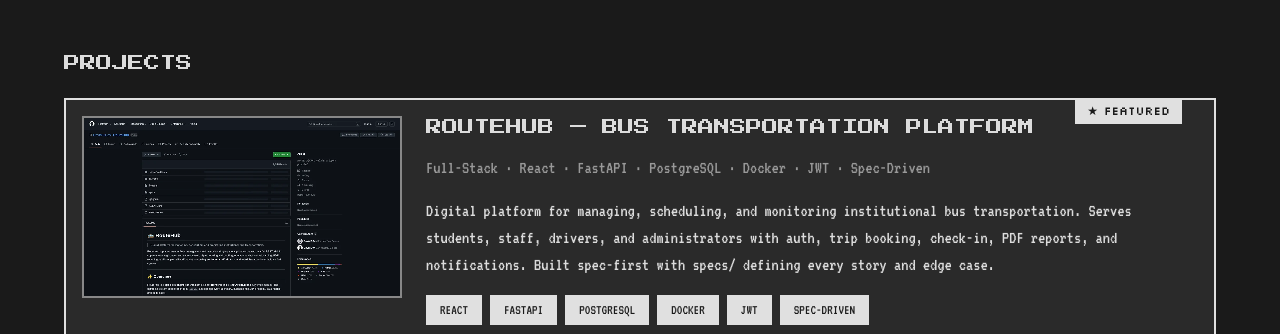
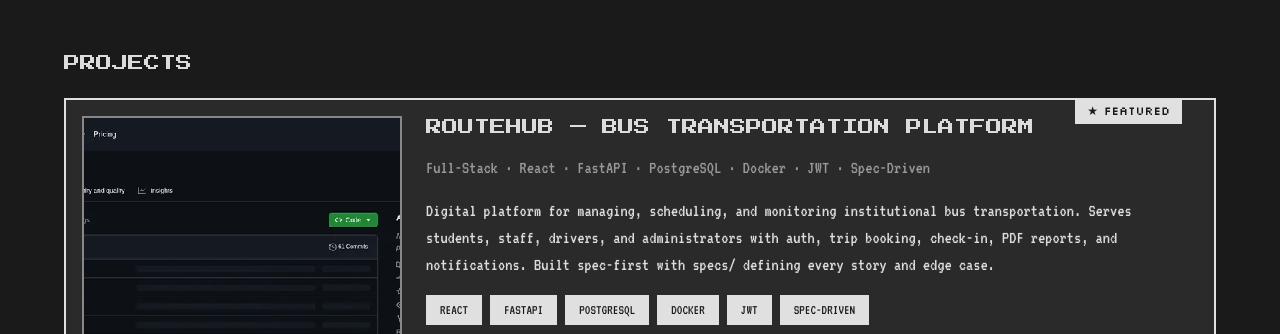
Before and after one commit to DaviMGDev/davimgdev.github.io, a plain HTML site: page index.html in a window 1280 px wide. Shown: the part 1670-2004 px from the top of the page. Drawn offline with Linux system fonts and the light colour scheme.

Commit message:
fix(ui): make project thumbnails stretch to card height
Use align-self: stretch + object-fit: cover so screenshots
fill the full height of their card side-by-side.

```diff
--- a/index.html
+++ b/index.html
@@ -702,13 +702,13 @@
     .card-thumb {
       display: block;
       width: 320px;
-      height: auto;
       flex-shrink: 0;
+      align-self: stretch;
+      object-fit: cover;
       border: 2px solid var(--color-secondary);
       image-rendering: pixelated;
       image-rendering: crisp-edges;
       background: var(--color-background);
-      align-self: flex-start;
     }
     .card:hover .card-thumb {
       border-color: var(--color-primary);
```
